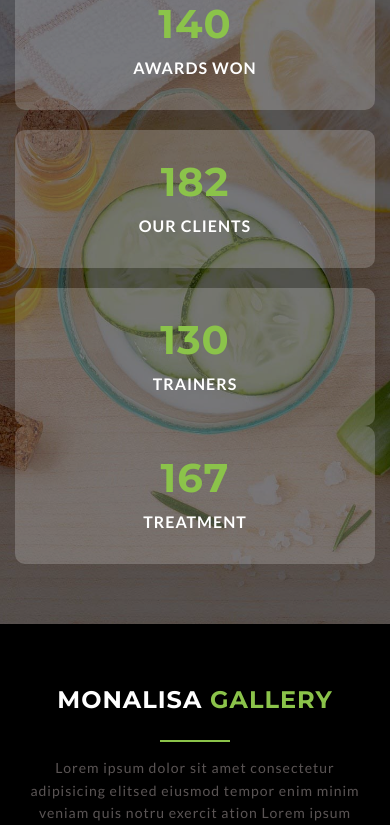
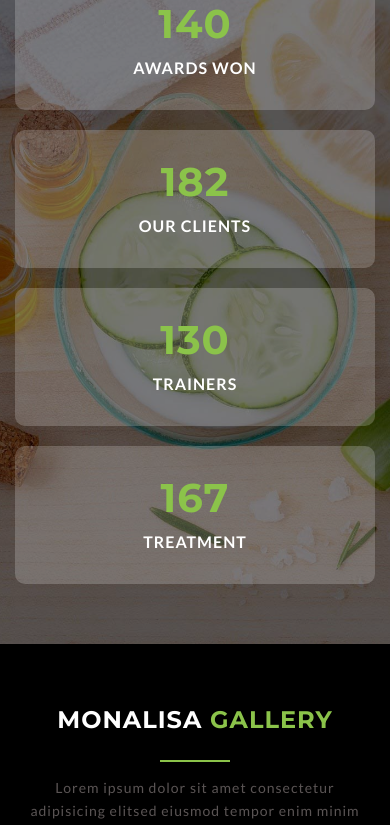
Before and after one commit to sumaiyaSultanaTarin/Monalisa_Updated-2, a React (Create React App) app: page /HomeYoutube in a window 390 px wide. Shown: the part 3922-4747 px from the top of the page. Built offline with nearby package versions, Linux system fonts and the light colour scheme.

Commit message:
Update styleL.css

```diff
--- a/public/assets/css/styleL.css
+++ b/public/assets/css/styleL.css
@@ -1078,7 +1078,7 @@ border-color: #8bc34a;
     margin-bottom: 20px;
   }
 
-  .row.count > .col-xs-6:nth-last-child(-n + 2) .timer {
+  .row.count > .col-xs-6:last-child .timer {
     margin-bottom: 0;
   }
 }
```
